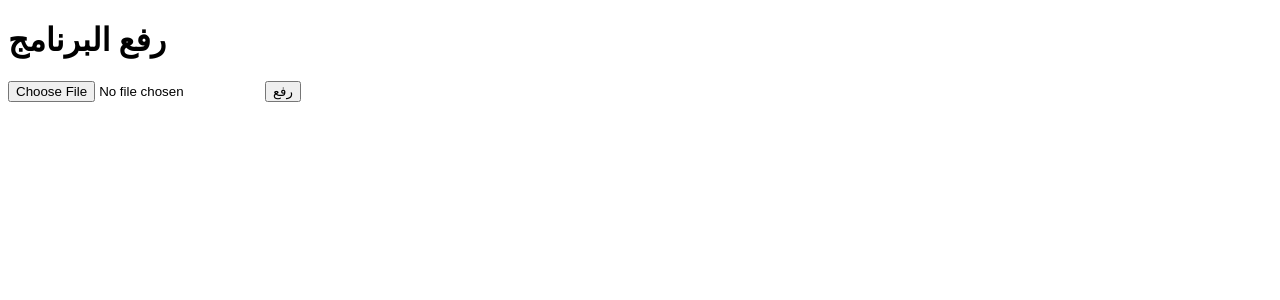
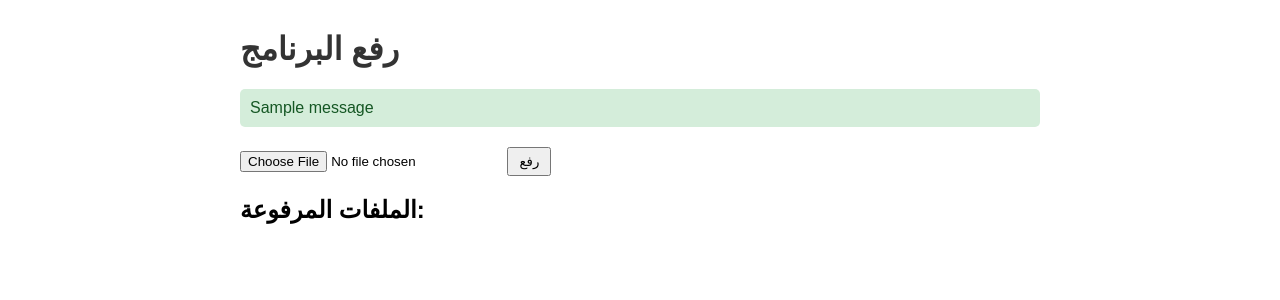
Before and after one commit to engalidev/uplowd, a Flask app: page / in a window 1280 px wide. Shown: the top 300 px of the page. Run offline with Flask 3, Linux system fonts and the light colour scheme; one stand-in notice (Sample message) is shown.

Commit message:
Update index.html
Signed-off-by: engalidev <126967618+engalidev@users.noreply.github.com>

```diff
--- a/templates/index.html
+++ b/templates/index.html
@@ -2,18 +2,43 @@
 <html lang="ar">
 <head>
     <meta charset="UTF-8">
-    <title>رفع وتحميل البرنامج</title>
+    <title>رفع وتحميل البرامج</title>
+    <style>
+        body { font-family: Arial, sans-serif; max-width: 800px; margin: 30px auto; }
+        h1 { color: #333; }
+        form { margin-bottom: 20px; }
+        input[type="file"] { margin-right: 10px; }
+        button { padding: 5px 10px; }
+        ul { list-style-type: none; padding: 0; }
+        li { margin-bottom: 5px; }
+        a { text-decoration: none; color: #007BFF; }
+        a:hover { text-decoration: underline; }
+        .flash { background: #D4EDDA; padding: 10px; border-radius: 5px; margin-bottom: 20px; color: #155724; }
+    </style>
 </head>
 <body>
     <h1>رفع البرنامج</h1>
+
+    {% with messages = get_flashed_messages() %}
+      {% if messages %}
+        {% for message in messages %}
+          <div class="flash">{{ message }}</div>
+        {% endfor %}
+      {% endif %}
+    {% endwith %}
+
     <form method="post" enctype="multipart/form-data">
         <input type="file" name="file" accept=".exe" required>
         <button type="submit">رفع</button>
     </form>
 
-    {% if download_link %}
-    <h2>رابط التحميل:</h2>
-    <a href="{{ download_link }}" download>اضغط هنا لتحميل الملف المرفوع</a>
-    {% endif %}
+    <h2>الملفات المرفوعة:</h2>
+    <ul>
+        {% for file in files %}
+            <li>
+                <a href="{{ url_for('download_file', filename=file) }}" download>{{ file.split('_', 1)[1] }}</a>
+            </li>
+        {% endfor %}
+    </ul>
 </body>
 </html>
```
